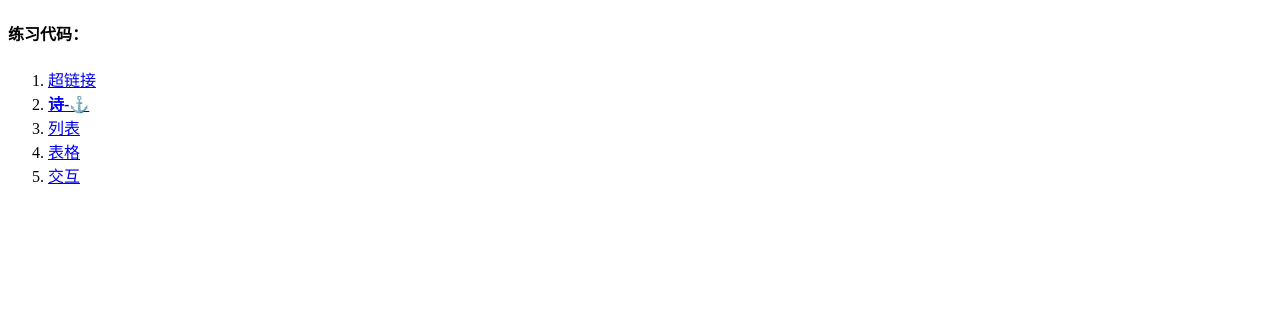
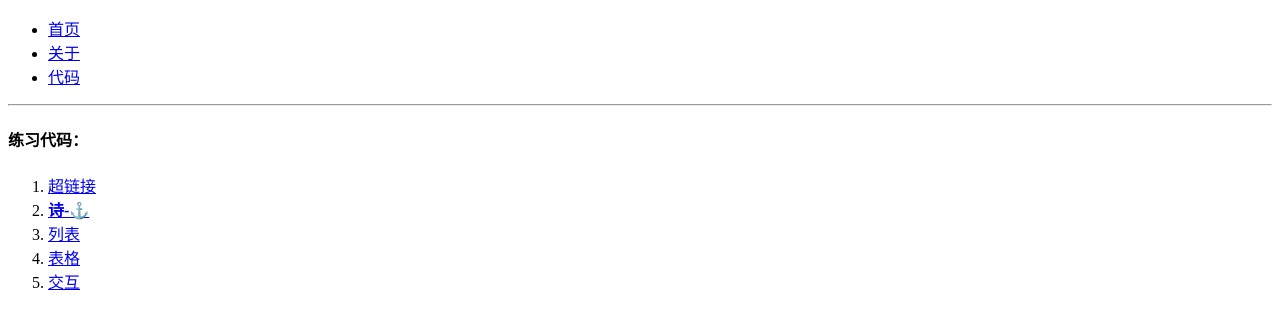
Before and after one commit to isikveren/isikveren.github.io, a plain HTML site: page html_code/code_contents.html in a window 1280 px wide. Drawn offline with Linux system fonts and the light colour scheme.

Commit message:
update_4_13_15

```diff
--- a/html_code/code_contents.html
+++ b/html_code/code_contents.html
@@ -7,6 +7,16 @@
     <title>代码目录</title>
 </head>
 <body>
+    <header role = "banner">
+        <nav role = "navigation">
+            <ul>
+                <li><a href="../index.html" target="_blank" title="首页">首页</a></li>
+                <li><a href = "remember.html" target = "_blank" title="点击看看我">关于</a>&nbsp;</li>
+                <li><a href = "code_contents.html" target="_blank" title="点击进入代码集">代码</a></li>
+            </ul>
+        </nav>
+    </header>
+    <hr />
 </div>
 <h4>练习代码：</h4>
     <ol>
```
Also changed, not shown: html_code/remember.html (+10 -0 lines), index.html (+6 -4 lines), 1 other file.
